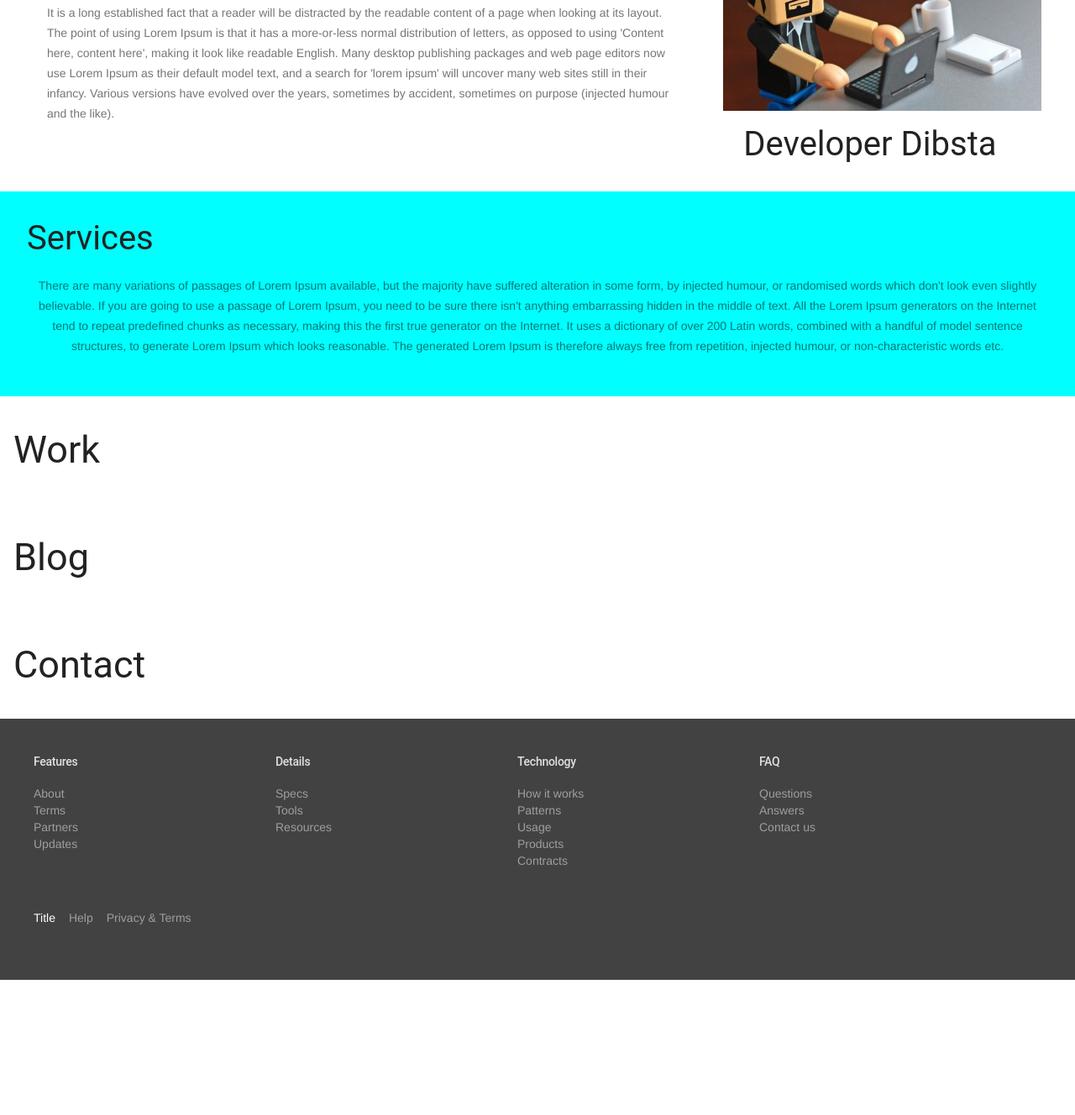
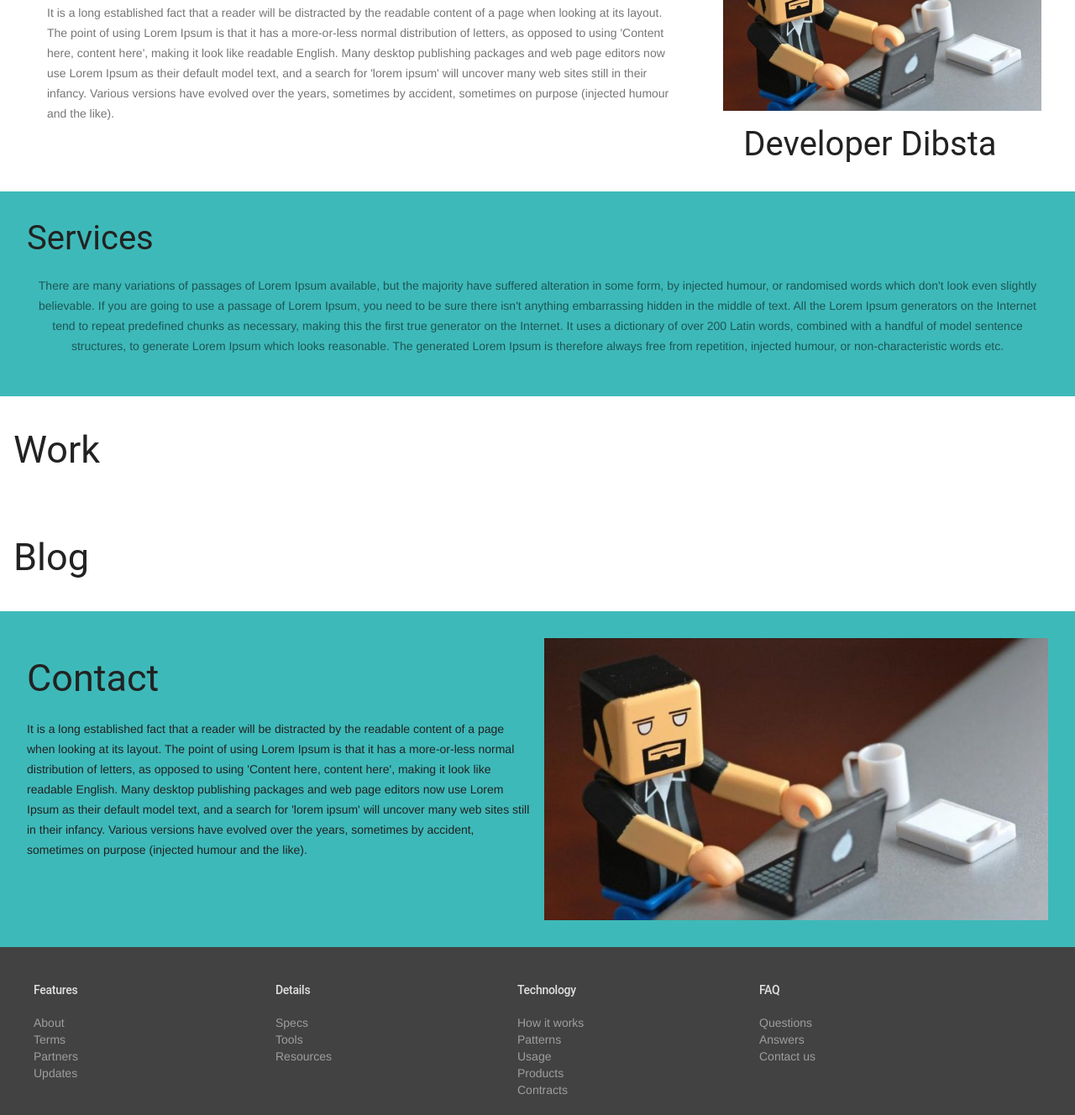
Before and after one commit to dsskdev/simple, a website: page index.html in a window 1280 px wide. Shown: the part 921-2249 px from the top of the page at 84% size. Before the commit the page ends 2088 px from the top, so only its background shows below. Drawn offline with nearby package versions, Linux system fonts and the light colour scheme.

```diff
--- a/css/custom.css
+++ b/css/custom.css
@@ -25,7 +25,11 @@
 #home{
     height: 100vh;
 }
-#services{
+#services {
   text-align: center;
-  background-color: aqua;
+  background-color: #3eb9b9;
 }
+
+#contact{
+  background-color: #3eb9b9;
+}
--- a/index.html
+++ b/index.html
@@ -16,7 +16,6 @@
   <link rel="stylesheet" href="https://fonts.googleapis.com/icon?family=Material+Icons">
   <link rel="stylesheet" href="https://code.getmdl.io/1.3.0/material.indigo-pink.min.css">
   <link rel="stylesheet" href="css/slick.css">
-  <link rel="stylesheet" href="css/slick-theme.css">
   <link rel="stylesheet" href="css/main.css">
   <link rel="stylesheet" href="css/custom.css">
 
@@ -85,9 +84,10 @@
   <section id="work">
       <div class="mdl-grid">
           <div class="mdl-cell mdl-cell--12-col">
-            <h2>Work</h2>
+              <h2>Work</h2>
           </div>
       </div>
+
   </section>
   <section id="blog">
       <div class="mdl-grid">
@@ -99,7 +99,15 @@
   <section id="contact">
       <div class="mdl-grid">
           <div class="mdl-cell mdl-cell--12-col">
-              <h2>Contact</h2>
+              <div class="mdl-grid">
+                  <div class="mdl-cell mdl-cell--6-col">
+                      <h2>Contact</h2>
+                      <p>It is a long established fact that a reader will be distracted by the readable content of a page when looking at its layout. The point of using Lorem Ipsum is that it has a more-or-less normal distribution of letters, as opposed to using 'Content here, content here', making it look like readable English. Many desktop publishing packages and web page editors now use Lorem Ipsum as their default model text, and a search for 'lorem ipsum' will uncover many web sites still in their infancy. Various versions have evolved over the years, sometimes by accident, sometimes on purpose (injected humour and the like).</p>
+                  </div>
+                  <div class="mdl-cell mdl-cell--6-col">
+                      <img src="/images/Developer.jpeg"/>
+                    </div>
+              </div>
           </div>
       </div>
   </section>
--- a/js/main.js
+++ b/js/main.js
@@ -0,0 +1,5 @@
+$(document).ready(function(){
+  $('.multiple-items').slick({
+
+    });
+  });
```
